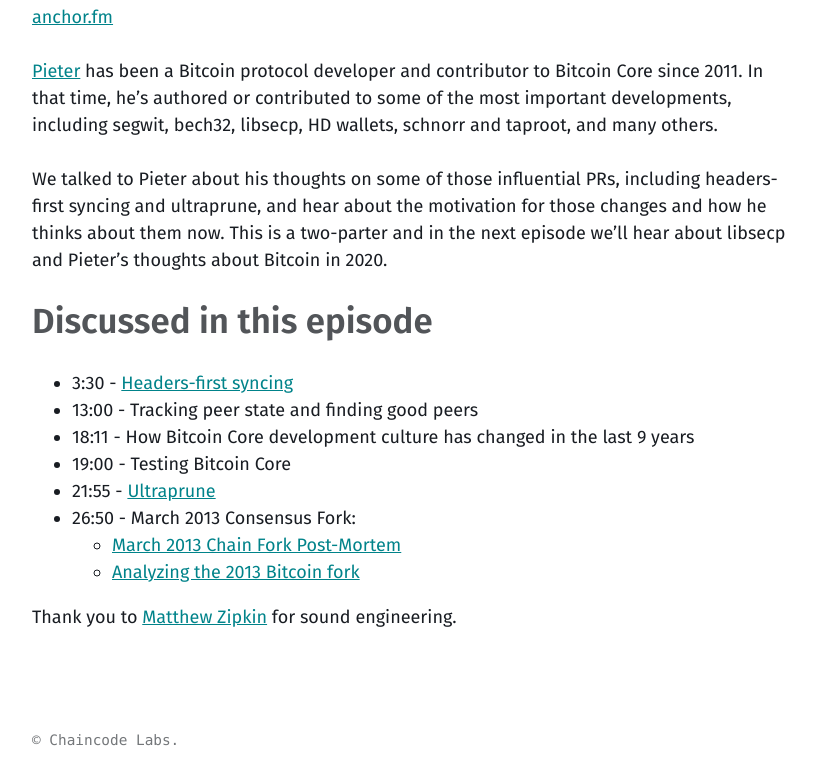
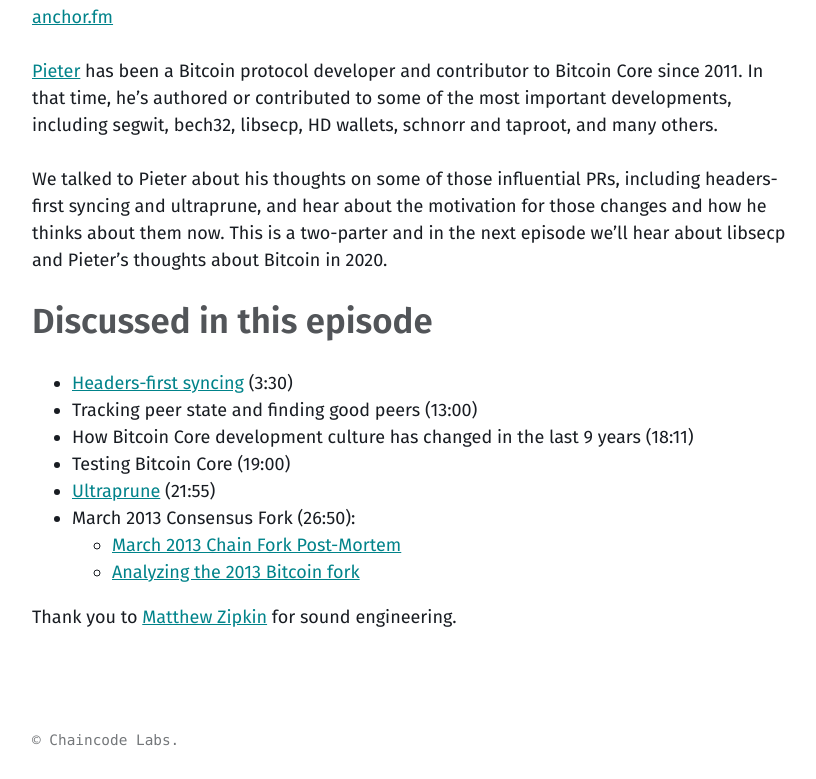
Before and after one commit to chaincodelabs/podcast-website, a Jekyll site: the page built from _posts/2020-01-27-pieter-wuille-1.md, in a window 1280 px wide, cut to the strip 511-1290 px from the top of the page. Shown: the whole strip, without its empty margins (40-856 px from the left). Built offline with Jekyll 4.4.1, drawn with Linux system fonts in a browser that asks for light colours.

```diff
--- a/_posts/2020-01-27-pieter-wuille-1.md
+++ b/_posts/2020-01-27-pieter-wuille-1.md
@@ -27,12 +27,12 @@ in 2020.
 
 ## Discussed in this episode
 
-- 3:30 - [Headers-first syncing](https://github.com/bitcoin/bitcoin/pull/4468)
-- 13:00 - Tracking peer state and finding good peers
-- 18:11 - How Bitcoin Core development culture has changed in the last 9 years
-- 19:00 - Testing Bitcoin Core
-- 21:55 - [Ultraprune](https://github.com/bitcoin/bitcoin/pull/1677)
-- 26:50 - March 2013 Consensus Fork:
+- [Headers-first syncing](https://github.com/bitcoin/bitcoin/pull/4468) (3:30)
+- Tracking peer state and finding good peers (13:00)
+- How Bitcoin Core development culture has changed in the last 9 years (18:11)
+- Testing Bitcoin Core (19:00)
+- [Ultraprune](https://github.com/bitcoin/bitcoin/pull/1677) (21:55)
+- March 2013 Consensus Fork (26:50):
   - [March 2013 Chain Fork Post-Mortem](https://github.com/bitcoin/bips/blob/master/bip-0050.mediawiki)
   - [Analyzing the 2013 Bitcoin fork](https://freedom-to-tinker.com/2015/07/28/analyzing-the-2013-bitcoin-fork-centralized-decision-making-saved-the-day/)
 
```
Also changed, not shown: _posts/2020-01-28-pieter-wuille-2.md (added, +29 -0 lines).
